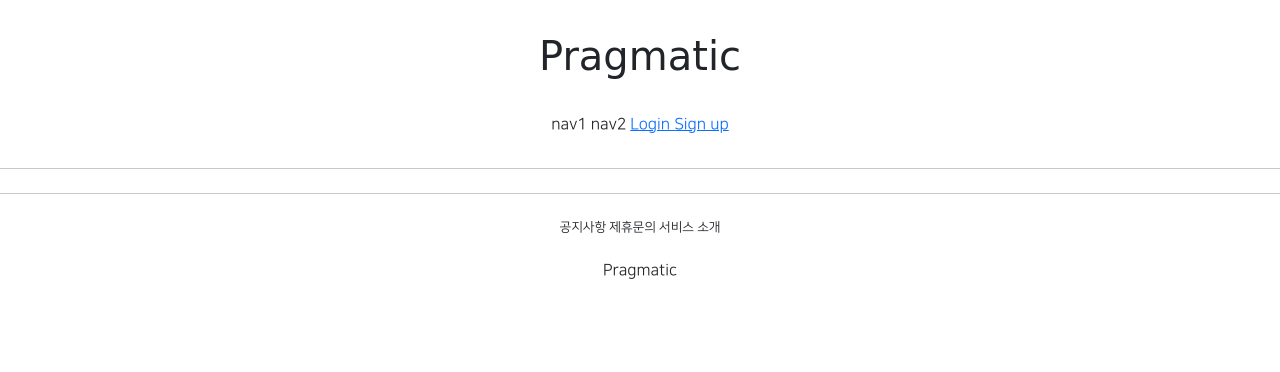
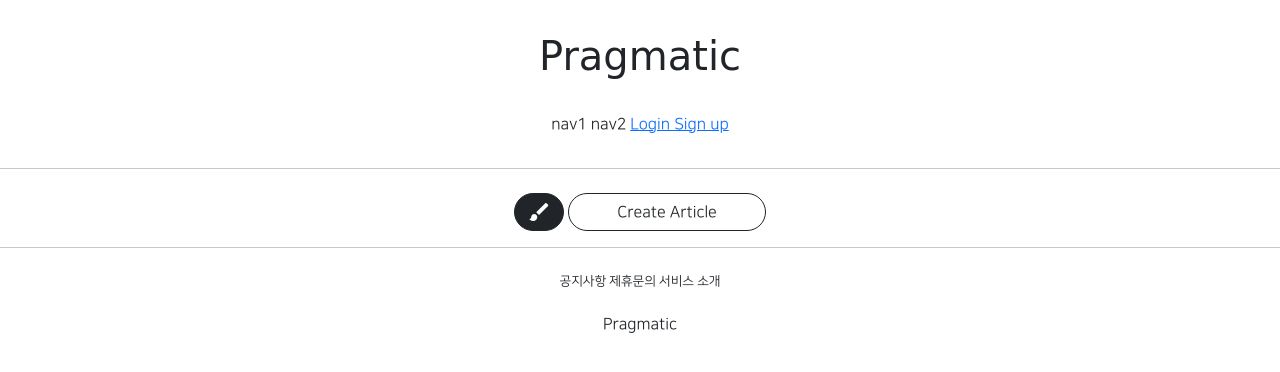
Before and after one commit to IT-HONGREAT/Frozen, a Django app: page /articles/list/ in a window 1280 px wide. Shown: the top 372 px of the page. Run offline with Django 3.2, Linux system fonts and the light colour scheme; data that the repository does not hold is empty; parts of the project's set-up code (start-up, migrations or seed data) failed here and were passed over; some libraries are stand-ins or nearby versions.

Commit message:
08/05 GIS class commit_5; list페이지 하단에 create 버튼 및 brush를 추가함.

```diff
--- a/articleapp/templates/articleapp/list.html
+++ b/articleapp/templates/articleapp/list.html
@@ -11,7 +11,7 @@
             justify-content: center;
             align-items: center;
             border-radius: 1rem;
-            flex-direction: column ;
+            flex-direction: column;
         }
 
         .container img {
@@ -27,7 +27,7 @@
         {% for article in article_list %}
 
             <div>
-            <a href="{% url 'articleapp:detail' pk=article.pk%}">
+                <a href="{% url 'articleapp:detail' pk=article.pk %}">
                     <img src="{{ article.image.url }}"
                          alt="">
                 </a>
@@ -39,5 +39,16 @@
 
     <script src="{% static 'js/magicgrid.js' %}"></script>
 
+    <div class="text-center">
+        <a href="{% url 'articleapp:create' %}"
+           class="btn btn-dark rounded-pill material-icons">
+            brush
+        </a>
+        <a href="{% url 'articleapp:create' %}"
+           class="btn btn-outline-dark rounded-pill px-5">
+            Create Article
+        </a>
+
+    </div>
 
 {% endblock %}
```
Lines whose indentation alone changed are shown as unchanged.
